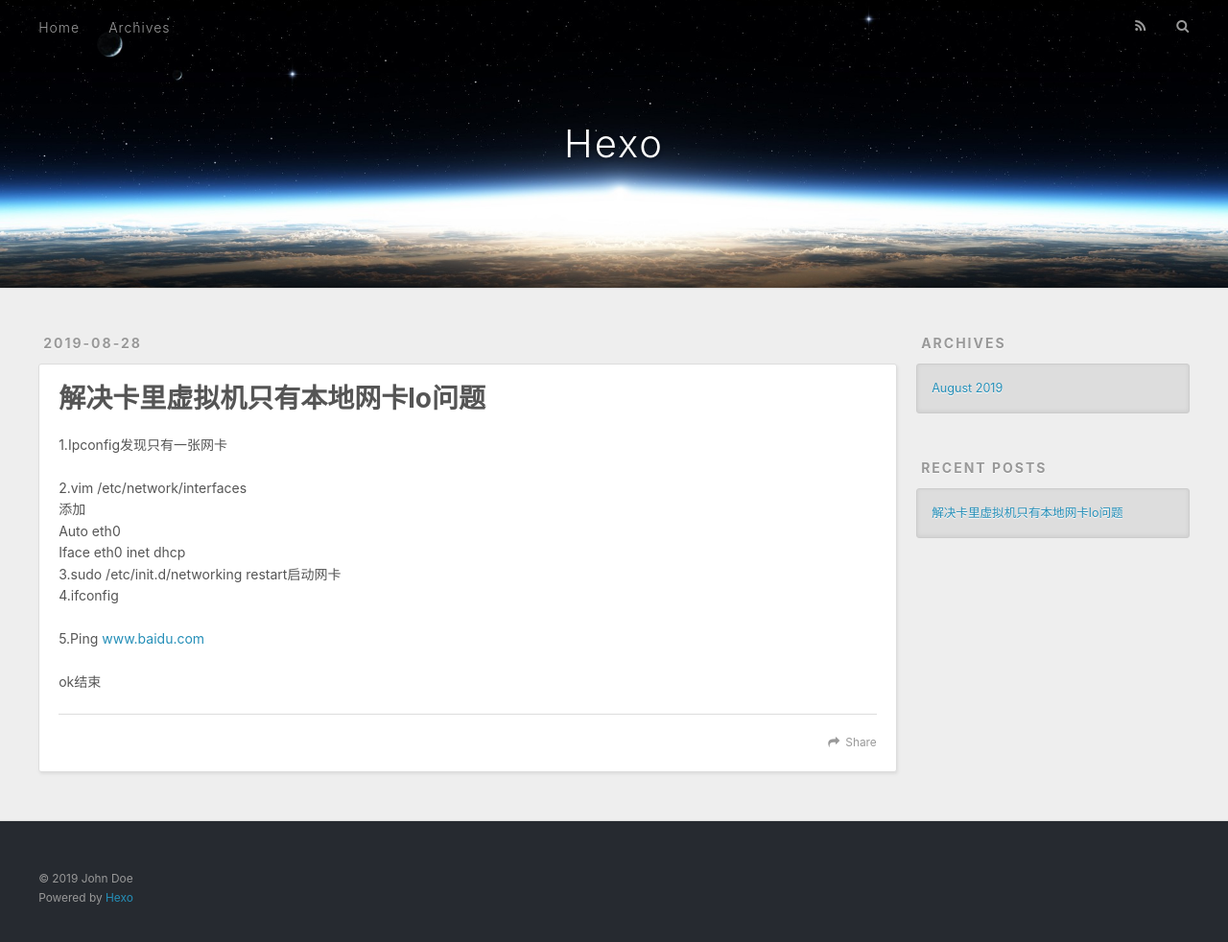
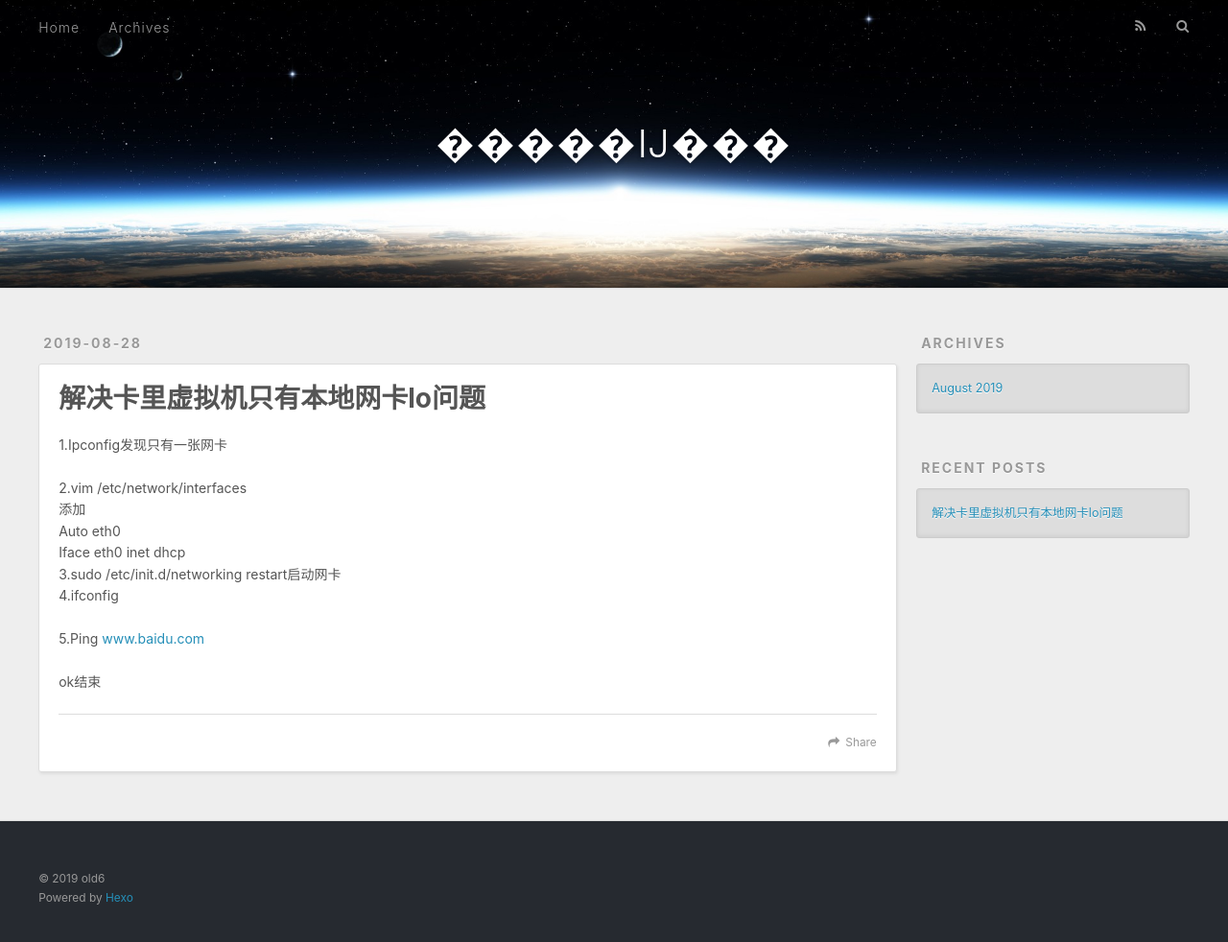
Before and after one commit to old6qifei/old6qifei.github.io, a plain HTML site: page index.html in a window 1280 px wide. Shown: the whole page at 96% size. Drawn offline with nearby package versions, Linux system fonts and the light colour scheme.

Commit message:
Site updated: 2019-08-28 14:42:50

```diff
--- a/index.html
+++ b/index.html
@@ -5,17 +5,20 @@
 
 
 
-  <title>Hexo</title>
+  <title>�����Ĳ���</title>
   <meta name="viewport" content="width=device-width, initial-scale=1, maximum-scale=1">
-  <meta property="og:type" content="website">
-<meta property="og:title" content="Hexo">
+  <meta name="description" content="�����Ĳ���">
+<meta property="og:type" content="website">
+<meta property="og:title" content="�����Ĳ���">
 <meta property="og:url" content="http://yoursite.com/index.html">
-<meta property="og:site_name" content="Hexo">
+<meta property="og:site_name" content="�����Ĳ���">
+<meta property="og:description" content="�����Ĳ���">
 <meta property="og:locale" content="en">
 <meta name="twitter:card" content="summary">
-<meta name="twitter:title" content="Hexo">
+<meta name="twitter:title" content="�����Ĳ���">
+<meta name="twitter:description" content="�����Ĳ���">
 
-    <link rel="alternate" href="/atom.xml" title="Hexo" type="application/atom+xml">
+    <link rel="alternate" href="/atom.xml" title="�����Ĳ���" type="application/atom+xml">
 
 
     <link rel="icon" href="/favicon.png">
@@ -34,7 +37,7 @@
   <div id="header-outer" class="outer">
     <div id="header-title" class="inner">
       <h1 id="logo-wrap">
-        <a href="/" id="logo">Hexo</a>
+        <a href="/" id="logo">�����Ĳ���</a>
       </h1>
 
     </div>
@@ -92,7 +95,7 @@
 
     </div>
     <footer class="article-footer">
-      <a data-url="http://yoursite.com/2019/08/28/解决卡里虚拟机只有本地网卡lo问题/" data-id="cjzuq1u0a000078uycxj2783q" class="article-share-link">Share</a>
+      <a data-url="http://yoursite.com/2019/08/28/解决卡里虚拟机只有本地网卡lo问题/" data-id="cjzuw73f900008kuyead18qxa" class="article-share-link">Share</a>
 
 
     </footer>
@@ -148,7 +151,7 @@
 
   <div class="outer">
     <div id="footer-info" class="inner">
-      &copy; 2019 John Doe<br>
+      &copy; 2019 old6<br>
       Powered by <a href="http://hexo.io/" target="_blank">Hexo</a>
     </div>
   </div>
```
Also changed, not shown: 2019/08/28/解决卡里虚拟机只有本地网卡lo问题/index.html (+6 -6 lines), archives/2019/08/index.html (+11 -8 lines), archives/2019/index.html (+11 -8 lines), archives/index.html (+11 -8 lines).
